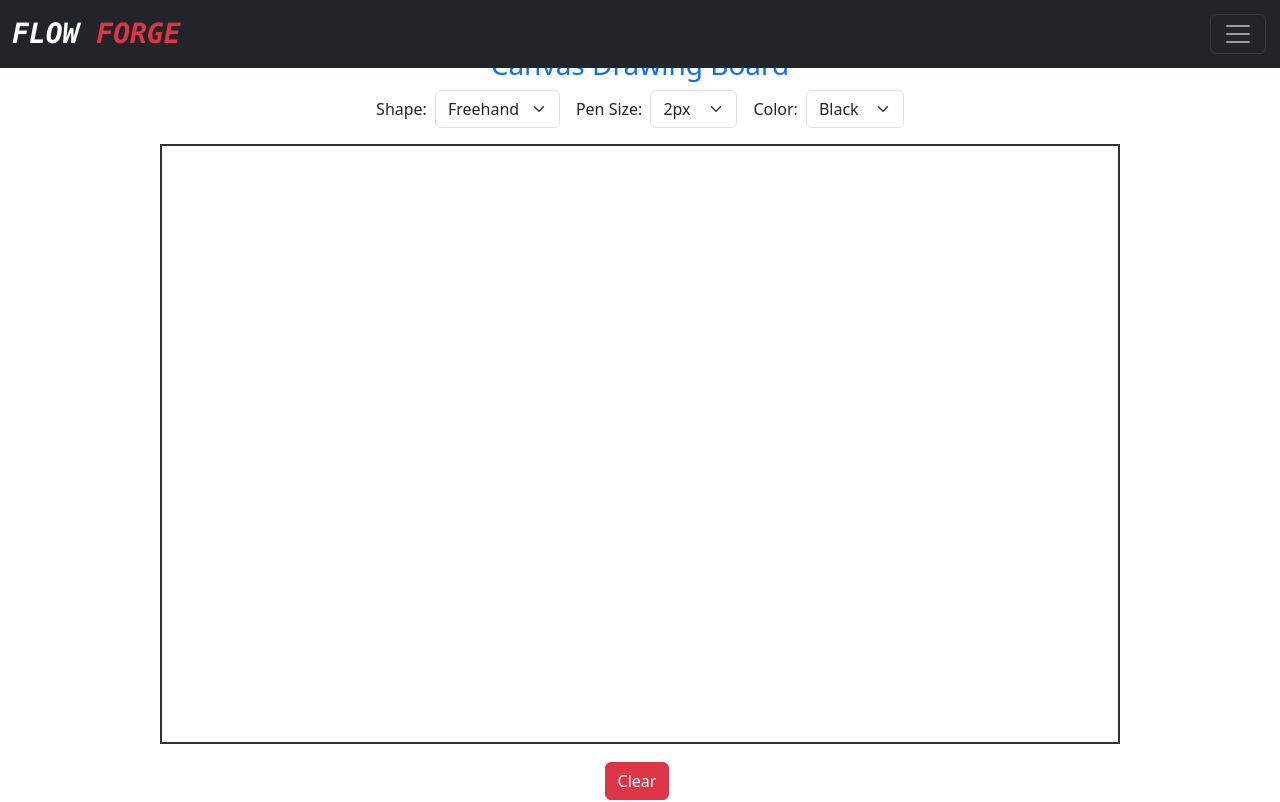
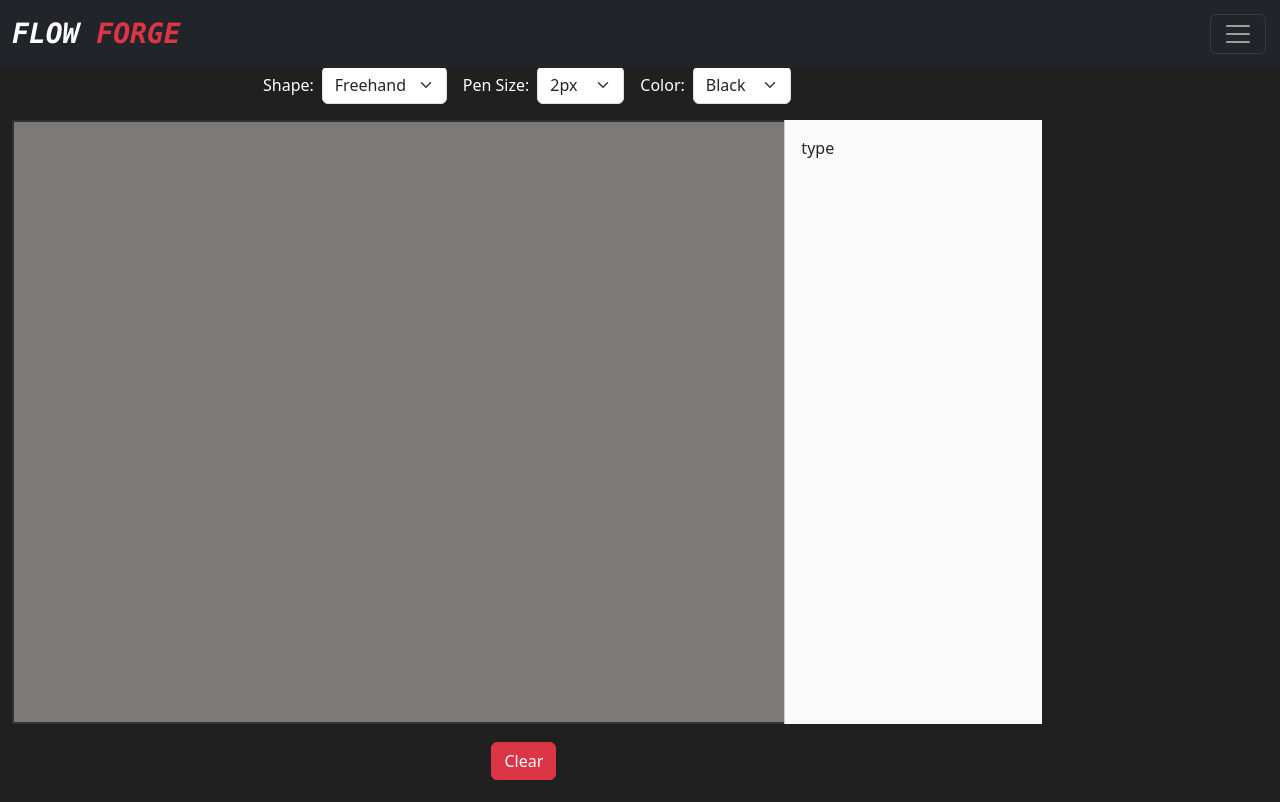
Before and after one commit to LOHITHPRO/flowforge, a React (Vite) app: page / in a window 1280 px wide. Built offline with nearby package versions, Linux system fonts and the light colour scheme.

Commit message:
secondary ui for Draw

```diff
--- a/src/App.jsx
+++ b/src/App.jsx
@@ -1,14 +1,17 @@
 import './App.css'
 import Header from './components/header/header'
-import Type from './components/type/type'
+
 import Draw from './components/draw/draw'
 
 function App() {
   return (
     <div>
-      <Header />
-      <Type />
-      <Draw />
+      <div className='d-flex align-items-center'>
+        <Header />
+          <div>
+            <Draw />
+          </div>
+      </div>
     </div>
   );
 }
--- a/src/components/draw/Draw.jsx
+++ b/src/components/draw/Draw.jsx
@@ -1,4 +1,5 @@
 import React, { useRef, useState, useEffect } from "react";
+import Type from '../type/type';
 
 const Draw = () => {
   const canvasRef = useRef(null);
@@ -11,22 +12,31 @@ const Draw = () => {
   const [shape, setShape] = useState("freehand");
   const [startPos, setStartPos] = useState(null);
 
+  // Responsive canvas dimensions
+  const [canvasDims, setCanvasDims] = useState({
+    width: Math.floor(window.innerWidth * 0.75),
+    height: Math.floor(window.innerHeight * 0.75)
+  });
+
+  useEffect(() => {
+    const handleResize = () => {
+      setCanvasDims({
+        width: Math.floor(window.innerWidth * 0.75),
+        height: Math.floor(window.innerHeight * 0.75)
+      });
+    };
+    window.addEventListener("resize", handleResize);
+    return () => window.removeEventListener("resize", handleResize);
+  }, []);
+
   useEffect(() => {
     const canvas = canvasRef.current;
-    // Set canvas size to 75% of the window's width and height (with a max height for usability)
-    const width = Math.floor(window.innerWidth * 0.75);
-    const height = Math.floor(window.innerHeight * 0.75);
-    canvas.width = width;
-    canvas.height = height;
-    canvas.style.width = width + "px";
-    canvas.style.height = height + "px";
-    canvas.style.border = "2px solid #333";
     const ctx = canvas.getContext("2d");
     ctx.lineCap = "round";
     ctx.strokeStyle = penColor;
     ctx.lineWidth = penSize;
     ctxRef.current = ctx;
-  }, [penColor, penSize]);
+  }, [penColor, penSize, canvasDims]);
 
   // Drawing handlers
   const startDraw = (e) => {
@@ -89,13 +99,12 @@ const Draw = () => {
   };
 
   return (
-    <div className="container text-center mt-4">
-      <h3 className="text-primary">Canvas Drawing Board</h3>
+    <div className="container mt-4">
+      <h3 className="text-primary text-center">Canvas Drawing Board</h3>
       {/* Navbar-like controls */}
       <div className="d-flex justify-content-center align-items-center mb-3" style={{ gap: "1rem" }}>
-        {/* Shapes Dropdown */}
         <div>
-          <label htmlFor="shape-select" className="me-2">Shape:</label>
+          <label htmlFor="shape-select" className="me-2 text-white">Shape:</label>
           <select
             id="shape-select"
             className="form-select d-inline-block w-auto"
@@ -108,9 +117,8 @@ const Draw = () => {
             <option value="circle">Circle</option>
           </select>
         </div>
-        {/* Pen Size Dropdown */}
         <div>
-          <label htmlFor="pen-size-select" className="me-2">Pen Size:</label>
+          <label htmlFor="pen-size-select" className="me-2 text-white">Pen Size:</label>
           <select
             id="pen-size-select"
             className="form-select d-inline-block w-auto"
@@ -123,9 +131,8 @@ const Draw = () => {
             <option value="12">12px</option>
           </select>
         </div>
-        {/* Color Dropdown */}
         <div>
-          <label htmlFor="color-select" className="me-2">Color:</label>
+          <label htmlFor="color-select" className="me-2 text-white">Color:</label>
           <select
             id="color-select"
             className="form-select d-inline-block w-auto"
@@ -140,16 +147,38 @@ const Draw = () => {
           </select>
         </div>
       </div>
-      {/* Canvas */}
+      {/* Flex container for canvas and notebook */}
+      <div style={{ display: "flex", width: "100%", minHeight: "75vh" }}>
+        {/* Canvas section */}
+        <div style={{ width: "75%", display: "flex", justifyContent: "flex-start" }}>
           <canvas
             ref={canvasRef}
+            width={canvasDims.width}
+            height={canvasDims.height}
             onMouseDown={startDraw}
             onMouseMove={drawing}
             onMouseUp={stopDraw}
             onMouseLeave={stopDraw}
-        style={{ background: "#fff", cursor: "crosshair", display: "block", margin: "0 auto" }}
+            style={{
+              background: "#7d7979",
+              cursor: "crosshair",
+              border: "2px solid #333",
+              display: "block"
+            }}
           />
-      <div className="mt-3">
+        </div>
+        {/* Notebook placeholder */}
+        <div style={{
+          width: "25%",
+          borderLeft: "1px solid #ccc",
+          padding: "1rem",
+          minHeight: "70vh",
+          background: "#fafafa"
+        }}>
+          <Type />
+        </div>
+      </div>
+      <div className="mt-3 text-center">
         <button className="btn btn-danger me-2" onClick={clearCanvas}>Clear</button>
       </div>
     </div>
--- a/src/index.css
+++ b/src/index.css
@@ -0,0 +1,3 @@
+body{
+    background-color: #212020;
+}
```
Lines whose indentation alone changed are shown as unchanged.
